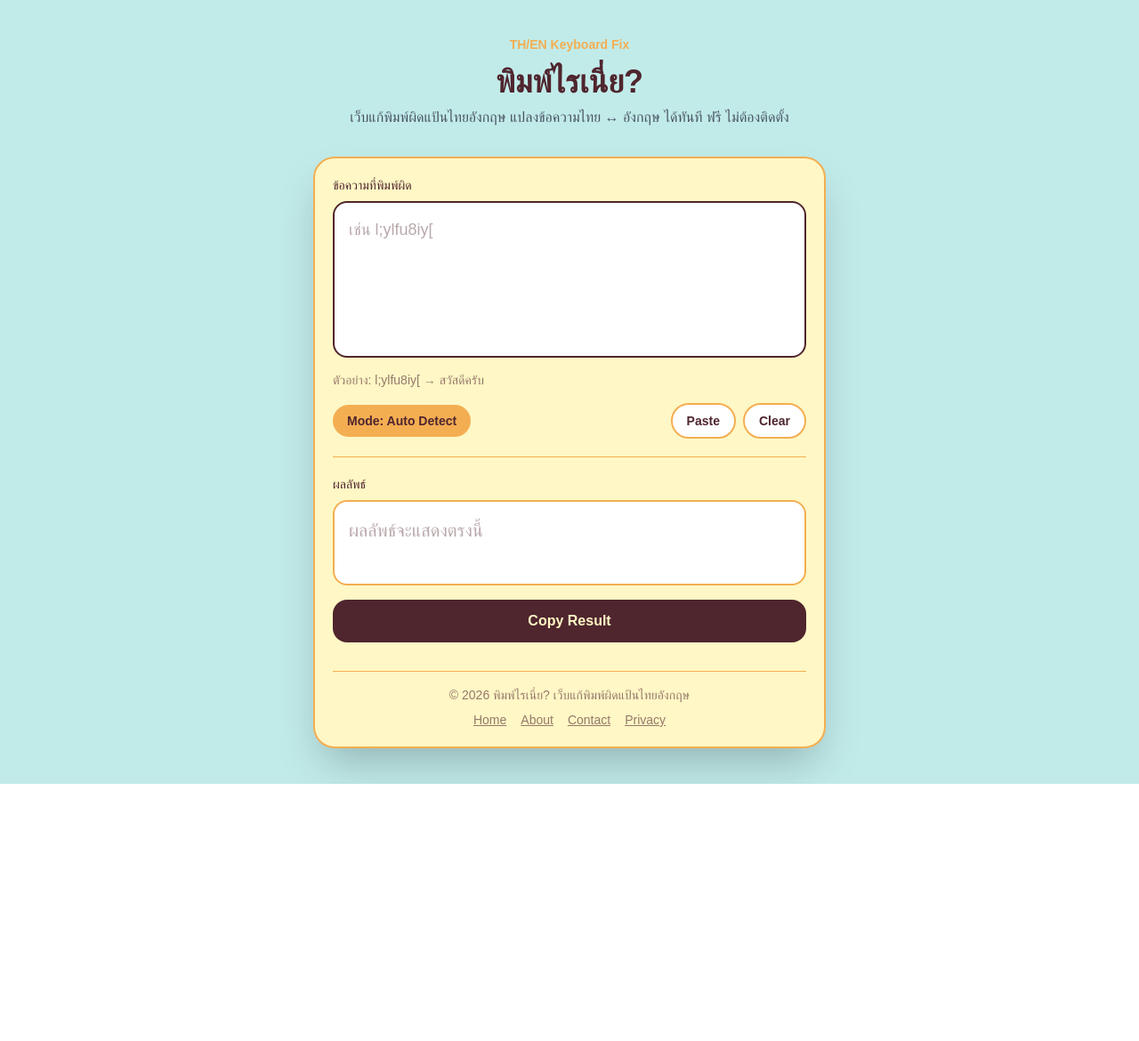
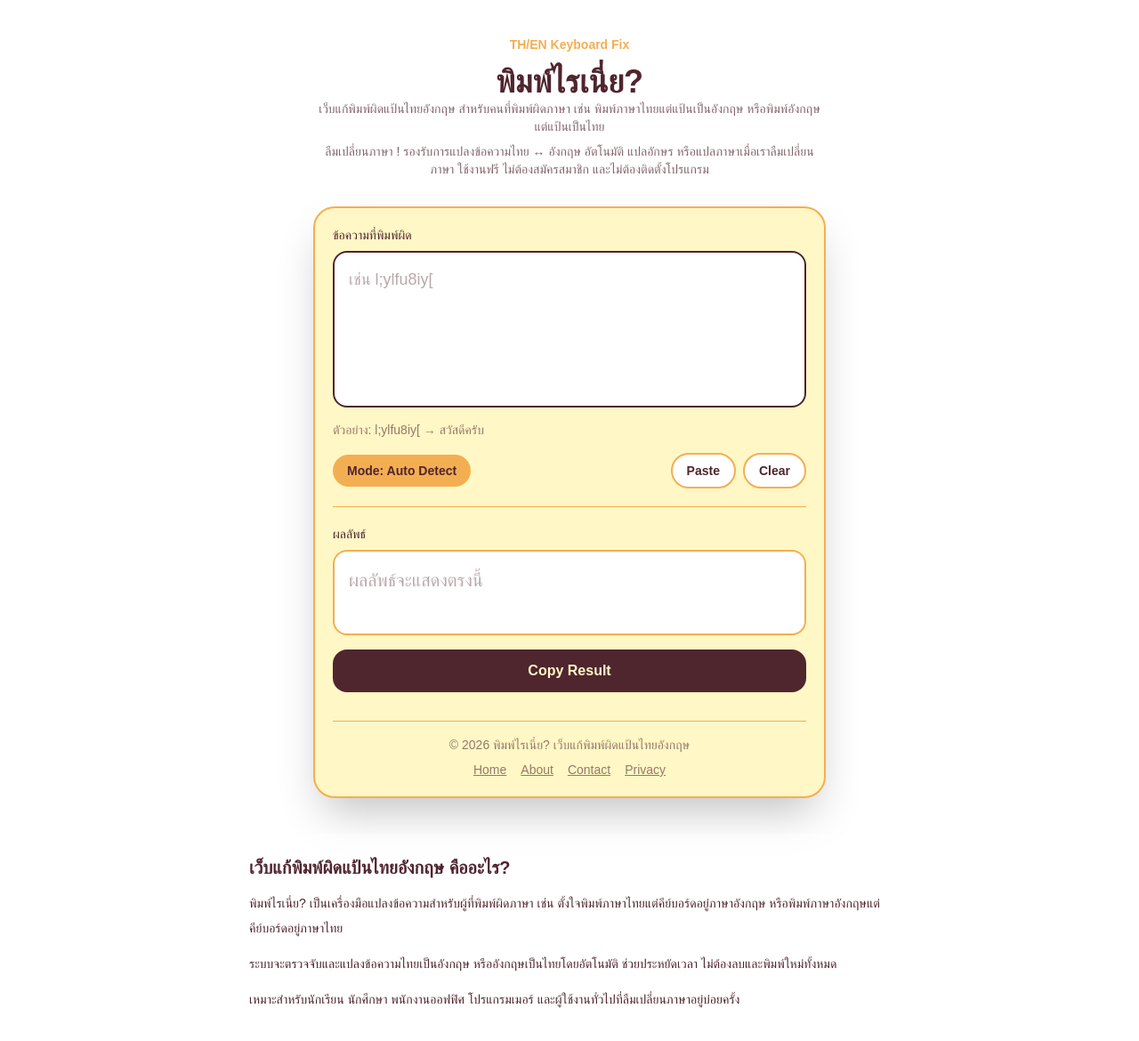
Before and after one commit to Hyungpiu/th-en-keyboard-fix, a Next.js app: page / in a window 1280 px wide. Shown: the top 1170 px of the page at 89% size. Before the commit the page ends 881 px from the top, so only its background shows below. Built offline with nearby package versions, Linux system fonts and the light colour scheme.

Commit message:
improve homepage seo

```diff
--- a/app/page.tsx
+++ b/app/page.tsx
@@ -25,7 +25,7 @@ export default function Home() {
       : "Auto Detect";
 
   return (
-    <main className="min-h-screen bg-[#C1EBE9] px-4 py-10 text-[#4F252E]">
+    <main className="min-h-screen bg-[#FFF] px-4 py-10 text-[#4F252E]">
       <section className="mx-auto max-w-xl">
         <div className="mb-8 text-center">
           <p className="mb-3 text-sm font-semibold text-[#F4AE52]">
@@ -36,9 +36,17 @@ export default function Home() {
   พิมพ์ไรเนี่ย?
 </h1>
 
-<p className="text-center text-gray-600 mt-2 mb-6">
-  เว็บแก้พิมพ์ผิดแป้นไทยอังกฤษ แปลงข้อความไทย ↔ อังกฤษ ได้ทันที ฟรี ไม่ต้องติดตั้ง
-</p>
+<div className="mb-6 text-center text-sm text-[#4F252E]/70">
+  <p>
+    เว็บแก้พิมพ์ผิดแป้นไทยอังกฤษ สำหรับคนที่พิมพ์ผิดภาษา
+    เช่น พิมพ์ภาษาไทยแต่แป้นเป็นอังกฤษ หรือพิมพ์อังกฤษแต่แป้นเป็นไทย
+  </p>
+
+  <p className="mt-2">
+    ลืมเปลี่ยนภาษา !  รองรับการแปลงข้อความไทย ↔ อังกฤษ อัตโนมัติ
+    แปลอักษร หรือแปลภาษาเมื่อเราลืมเปลี่ยนภาษา ใช้งานฟรี ไม่ต้องสมัครสมาชิก และไม่ต้องติดตั้งโปรแกรม
+  </p>
+</div>
         </div>
 
         <div className="rounded-3xl border-2 border-[#F4AE52] bg-[#FFF7C5] p-5 shadow-2xl">
@@ -128,6 +136,28 @@ export default function Home() {
 
 </div>
 </section>
+  <section className="mx-auto mt-10 max-w-3xl rounded-3xl bg-white/50 p-6 text-sm leading-7 text-[#4F252E]">
+    <h2 className="mb-3 text-xl font-bold">
+    เว็บแก้พิมพ์ผิดแป้นไทยอังกฤษ คืออะไร?
+    </h2>
+
+      <p>
+    พิมพ์ไรเนี่ย? เป็นเครื่องมือแปลงข้อความสำหรับผู้ที่พิมพ์ผิดภาษา
+    เช่น ตั้งใจพิมพ์ภาษาไทยแต่คีย์บอร์ดอยู่ภาษาอังกฤษ
+    หรือพิมพ์ภาษาอังกฤษแต่คีย์บอร์ดอยู่ภาษาไทย
+      </p>
+
+      <p className="mt-3">
+    ระบบจะตรวจจับและแปลงข้อความไทยเป็นอังกฤษ
+    หรืออังกฤษเป็นไทยโดยอัตโนมัติ ช่วยประหยัดเวลา
+    ไม่ต้องลบและพิมพ์ใหม่ทั้งหมด
+      </p>
+
+        <p className="mt-3">
+    เหมาะสำหรับนักเรียน นักศึกษา พนักงานออฟฟิศ
+    โปรแกรมเมอร์ และผู้ใช้งานทั่วไปที่ลืมเปลี่ยนภาษาอยู่บ่อยครั้ง
+        </p>
+  </section>
 </main>
   );
 }
```
